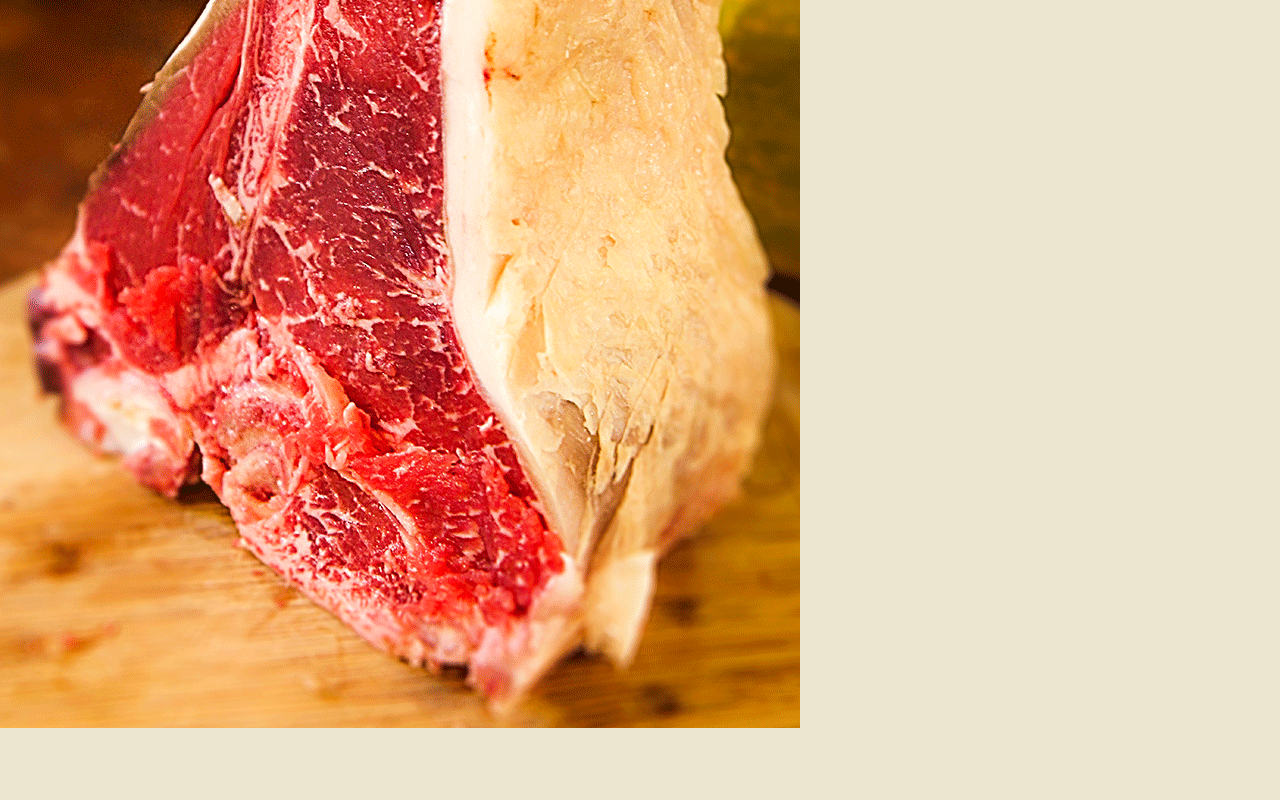
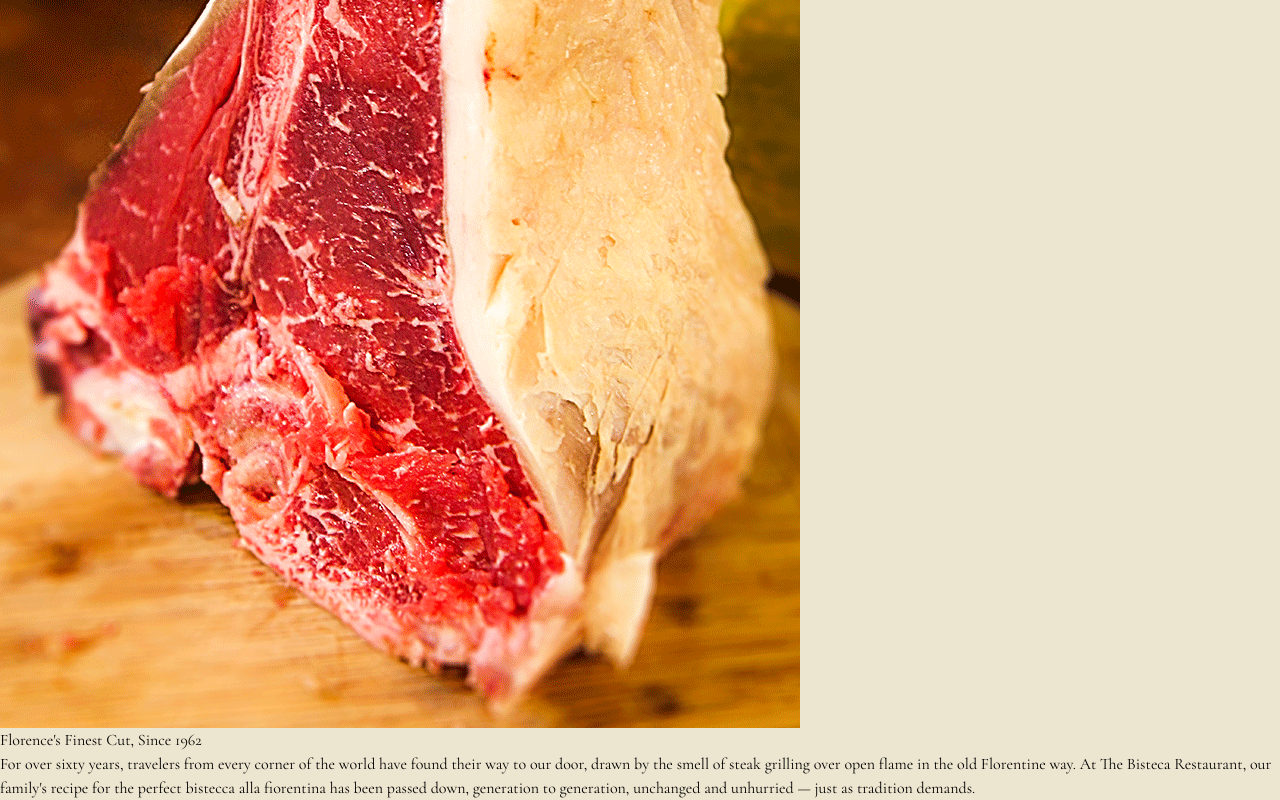
Before and after one commit to TavaresdevJS/Restaurant-Page, a website built with webpack: page src/template.html in a window 1280 px wide. Shown: the part 550-1350 px from the top of the page. Before the commit the page ends 1278 px from the top, so only its background shows below. Built offline with nearby package versions, Linux system fonts and the light colour scheme.

Commit message:
Add create p elements on home.js

```diff
--- a/src/home.js
+++ b/src/home.js
@@ -3,8 +3,10 @@ import img from './img/bisteca-crua.jpg';
 
 export function createHomePage() {
   const container = document.createElement('div');
+  container.classList.add('home-page');
 
   const heading = document.createElement('h1');
+  heading.id = 'title';
   heading.textContent = 'The Bisteca Restaurant';
   container.appendChild(heading);
 
@@ -14,5 +16,15 @@ export function createHomePage() {
   bisteca.alt = 'Raw Florence Steak';
   container.appendChild(bisteca);
 
+  const tagline = document.createElement('p');
+  tagline.classList.add('tagline');
+  tagline.textContent = `Florence's Finest Cut, Since 1962`;
+  container.appendChild(tagline);
+
+  const descriptionText = document.createElement('p');
+  descriptionText.classList.add('description-text');
+  descriptionText.textContent = `For over sixty years, travelers from every corner of the world have found their way to our door, drawn by the smell of steak grilling over open flame in the old Florentine way. At The Bisteca Restaurant, our family's recipe for the perfect bistecca alla fiorentina has been passed down, generation to generation, unchanged and unhurried — just as tradition demands.`;
+  container.appendChild(descriptionText);
+
   return container;
 }
--- a/src/styles.css
+++ b/src/styles.css
@@ -79,3 +79,7 @@ h6 {
 body {
   background-color: #ece5cf;
 }
+
+.home-page {
+  font-family: 'Cormorant Garamond';
+}
```
